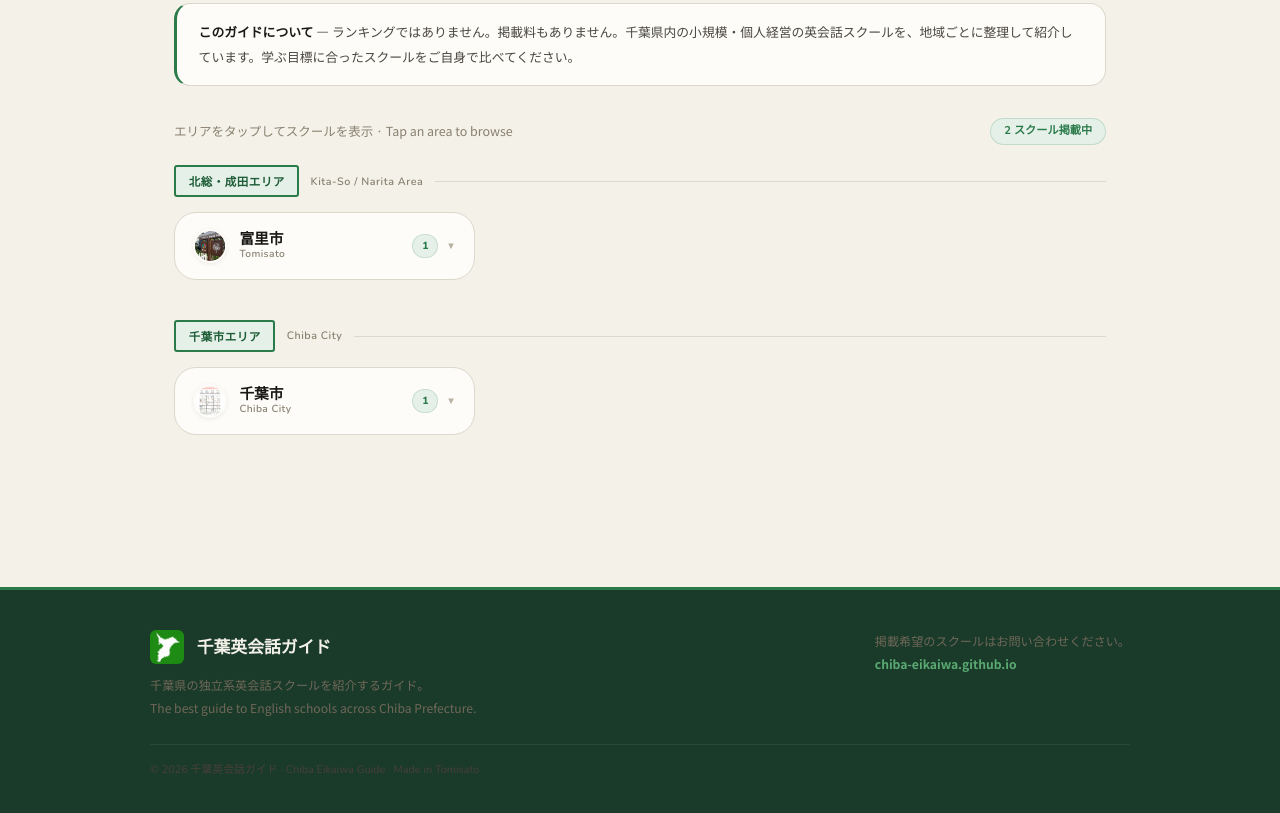
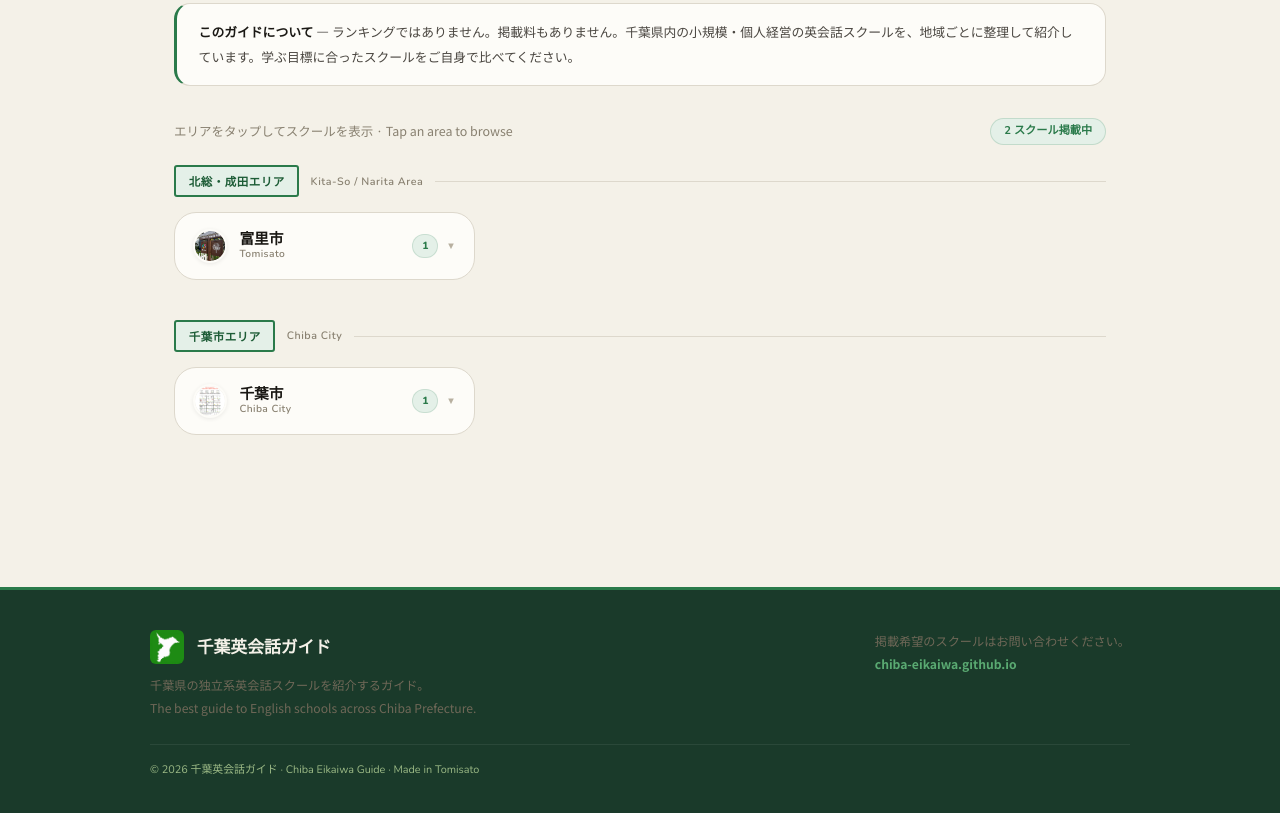
Before and after one commit to Booha-Adventure-Studios/chiba-eikaiwa, a plain HTML site: page index.html in a window 1280 px wide. Shown: the part 563-1376 px from the top of the page. Drawn offline with nearby package versions, Linux system fonts and the light colour scheme; a web font is replaced by a local one.

Commit message:
Update index.html

```diff
--- a/index.html
+++ b/index.html
@@ -174,7 +174,7 @@
     .footer-name{font-family:var(--serif);font-size:1.05rem;font-weight:700;color:#f4f1e8}
     .footer-text{font-family:var(--jp);font-size:0.76rem;line-height:1.9;color:#706858}
     .footer-link{color:#5aaa72;font-weight:600;text-decoration:none}
-    .footer-copy{max-width:var(--max);margin:1.5rem auto 0;padding-top:1rem;border-top:1px solid rgba(255,255,255,0.07);font-size:0.68rem;color:#4a4038}
+    .footer-copy{max-width:var(--max);margin:1.5rem auto 0;padding-top:1rem;border-top:1px solid rgba(255,255,255,0.07);font-size:0.68rem;color:#9cba86}
 
     @media(max-width:680px){
       .hero-top{grid-template-columns:1fr}
```
